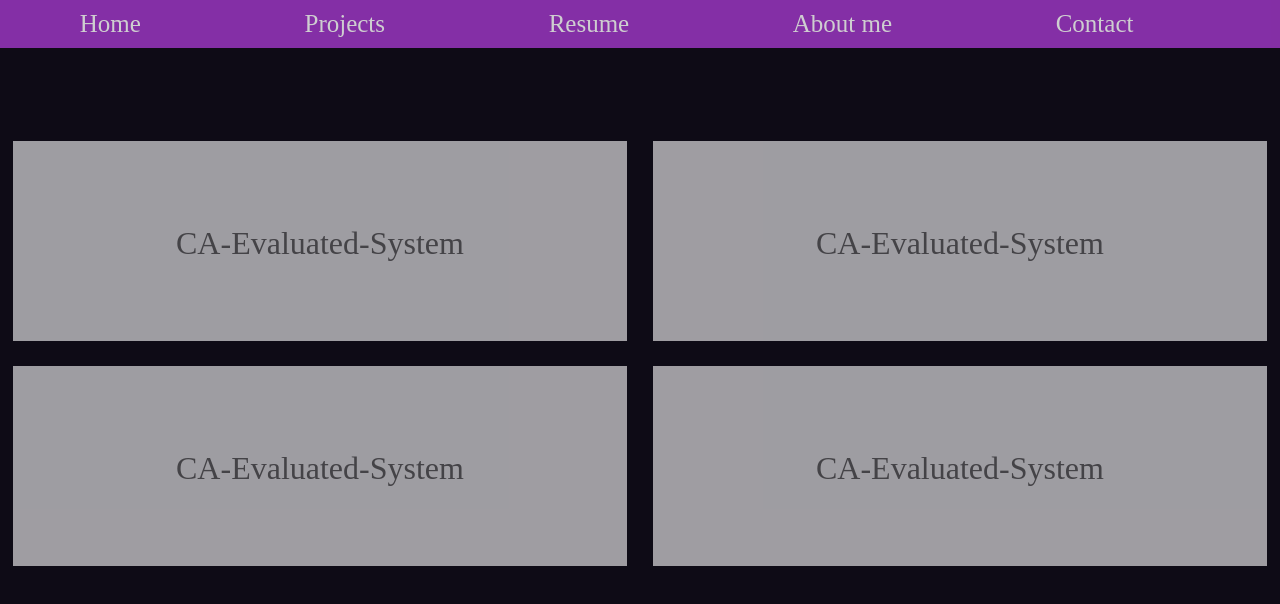
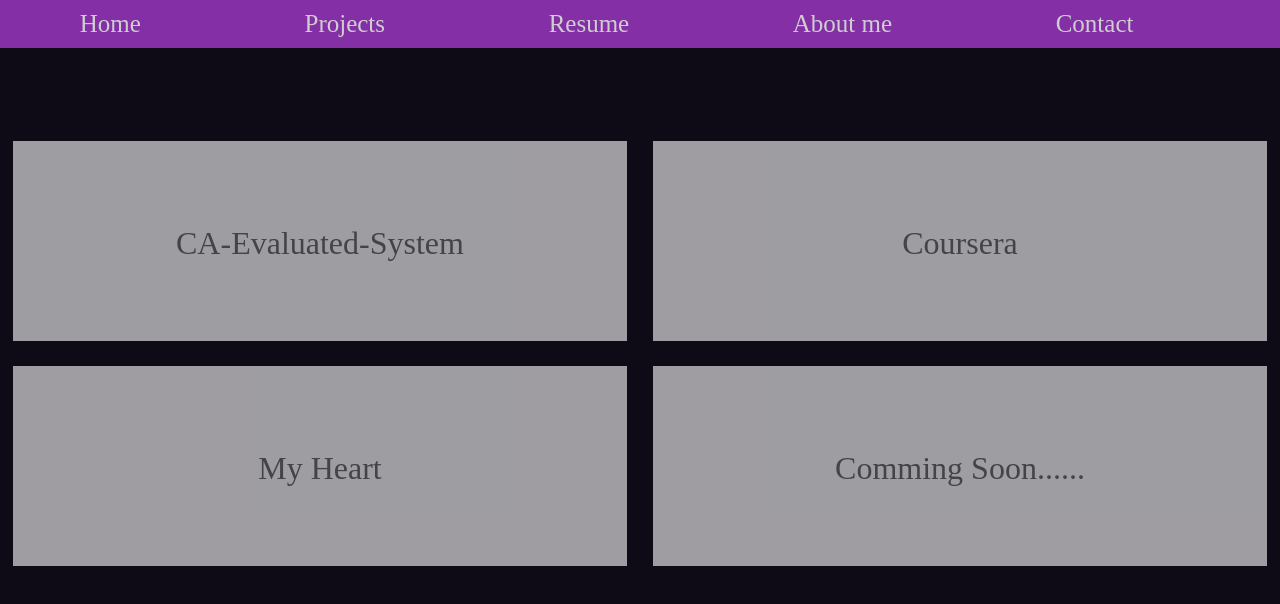
Before and after one commit to shivratangupta/shivratangupta.github.io, a plain HTML site: page projects.html in a window 1280 px wide. Drawn offline with Linux system fonts and the light colour scheme.

Commit message:
added projects link and changed title name

```diff
--- a/projects.html
+++ b/projects.html
@@ -1,7 +1,7 @@
 <!DOCTYPE html>
 <html>
 <head>
-	<title>Shiv Ratan Gupta Projects</title>
+	<title>Shiv Ratan Gupta|Projects</title>
 	<meta charset="utf-8">
 	<meta http-equiv="X-UA-Compatible" content="IE-edge">
 	<meta name="viewport" content="width=device-width, initial-scale=1">
@@ -21,16 +21,16 @@
 </header>
 <div id="content">
 	<div class="projects">
-		<a href="#"><span class="project-links">CA-Evaluated-System</span></a>
+		<a href="https://shivratangupta.github.io/CA-Evaluated-System" target="_blank"><span class="project-links">CA-Evaluated-System</span></a>
 	</div>
 	<div class="projects">
-		<a href="#"><span class="project-links">CA-Evaluated-System</span></a>
+		<a href="https://shivratangupta.github.io/Coursera" target="_blank"><span class="project-links">Coursera</span></a>
 	</div>
 	<div class="projects">
-		<a href="#"><span class="project-links">CA-Evaluated-System</span></a>
+		<a href="https://bluemirrors.github.io/My-Heart" target="_blank"><span class="project-links">My Heart</span></a>
 	</div>
 	<div class="projects">
-		<a href="#"><span class="project-links">CA-Evaluated-System</span></a>
+		<a href="#"><span class="project-links">Comming Soon......</span></a>
 	</div>
 </div>
 </body>
```
Also changed, not shown: index.html (+1 -1 lines).
